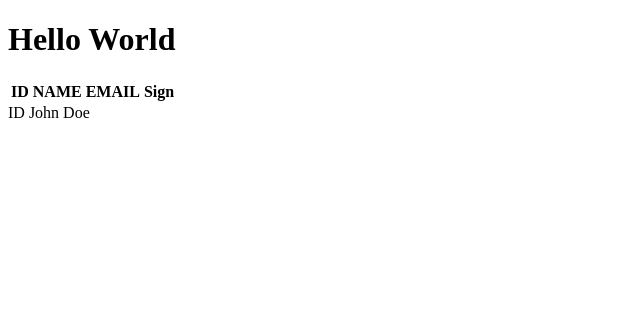
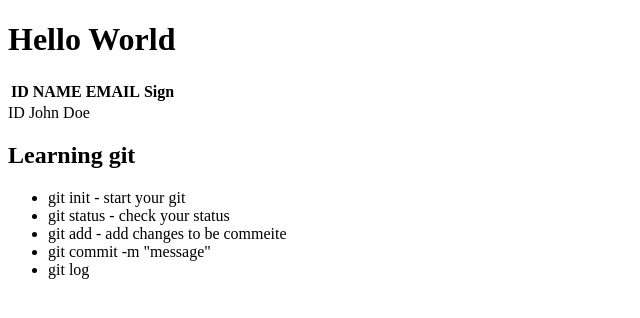
Before and after one commit to ayumsalam-1994/git-course0001, a plain HTML site: page index.html in a window 1280 px wide. Shown: the whole page, without its empty margins (0-640 px from the left). Drawn offline with Linux system fonts and the light colour scheme.

Commit message:
git commands

```diff
--- a/index.html
+++ b/index.html
@@ -22,5 +22,14 @@
         <td>ID</td>
         <td>John Doe</td>
         <td>
+    </tr>
 
+    <h2> Learning git</h2>
+    <ul>
+        <li>git init - start your git</li>
+        <li>git status - check your status</li>
+        <li>git add  - add changes to be commeite</li>
+        <li>git commit -m "message"</li>
+        <li>git log</li>
+    </ul>
 </html>
```
